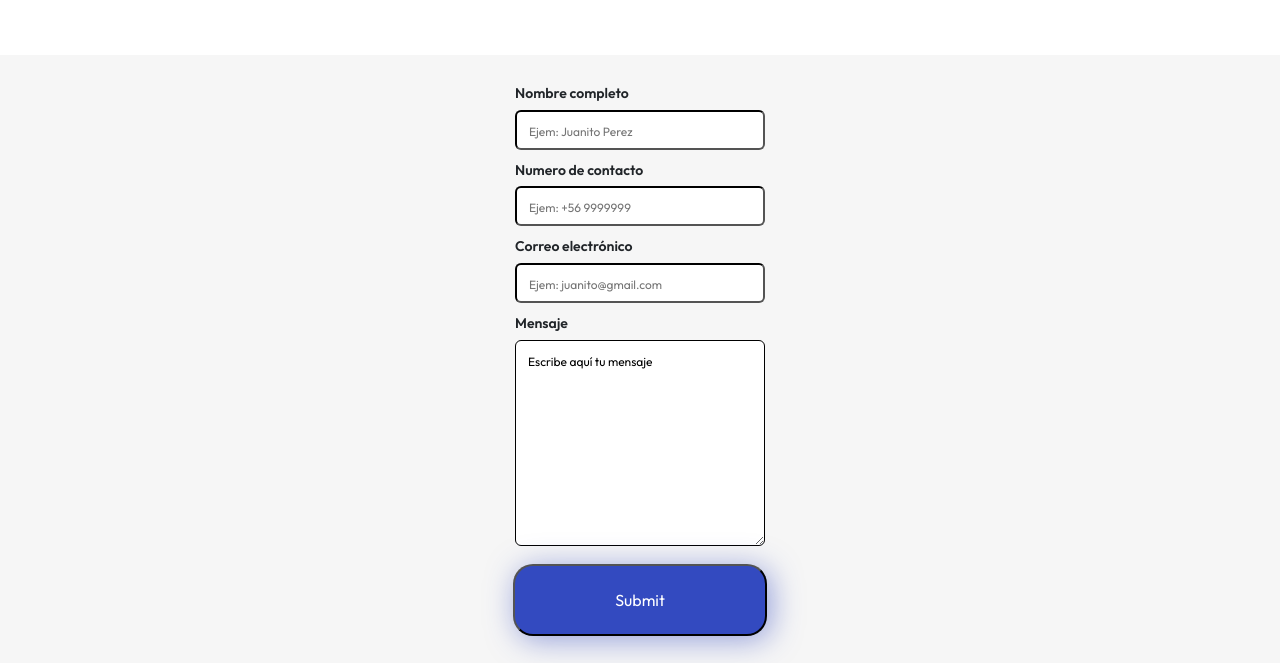
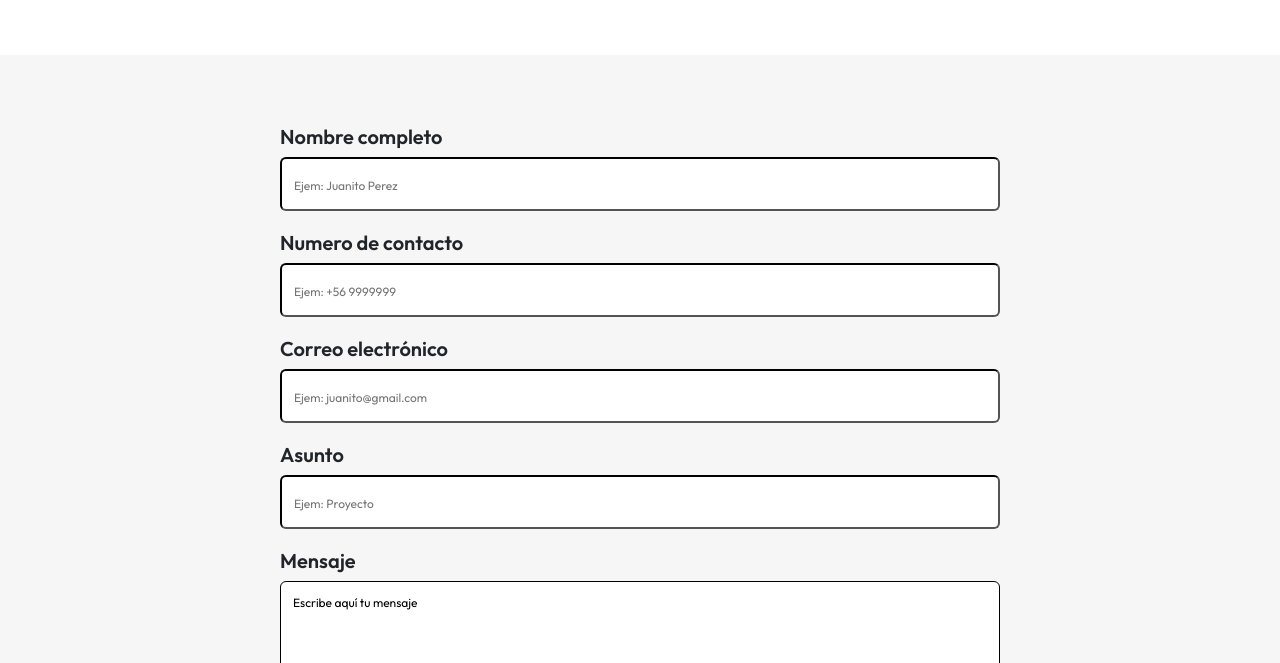
Before and after one commit to kpurica/PF-Purica, a website: page pages/contacto.html in a window 1280 px wide. Shown: the part 610-1273 px from the top of the page. Drawn offline with nearby package versions, Linux system fonts and the light colour scheme.

Commit message:
Termine todas las Media Queries de la sección Contacto

```diff
--- a/pages/contacto.html
+++ b/pages/contacto.html
@@ -96,6 +96,10 @@
                     <input type="text" placeholder="Ejem: juanito@gmail.com" name="correo-electronico">
                 </div>
                 <div>
+                    <h5>Asunto</h5>
+                    <input type="text" placeholder="Ejem: Proyecto" name="proyecto">
+                </div>
+                <div>
                     <h5>Mensaje</h5>
                     <textarea name="mensaje" cols="30" rows="10">Escribe aquí tu mensaje</textarea>
                 </div>
--- a/scss/components/_buttons.scss
+++ b/scss/components/_buttons.scss
@@ -26,8 +26,14 @@
     background-color: $violeta;
     transition: background-color 0.30s ease;
     border-radius: 20px;
+    border-color: none;
     box-shadow: 4px 4px 30px 0px rgba(51, 74, 192, 0.50);
     color: $blanco;
+    font-weight: 600;
+}
+
+.button-form:hover{
+    background-color: #233175;
 }
 
 .button-primary:hover {
--- a/scss/sections/_contacto.scss
+++ b/scss/sections/_contacto.scss
@@ -33,3 +33,50 @@
 
     }
 }
+
+// Media Queries
+
+@media (min-width: 768px){
+    .main__form-contacto{
+        padding: 30px 0px;
+        form{
+            div{
+                margin-bottom: 12px;
+            }
+            input:not(.button-form){
+                width: 460px;
+                height: 45px;
+            }
+            textarea{
+                width: 460px;
+            }
+            .button-form{
+                padding: 22px 210px;
+            }
+        }
+    }
+}
+
+@media (min-width: 1200px){
+    .main__form-contacto{
+        padding: 70px 0px;
+        form{
+            div{
+                margin-bottom: 20px;
+            }
+            input:not(.button-form){
+                width: 720px;
+                height: 54px;
+            }
+            textarea{
+                width: 720px;
+            }
+            .button-form{
+                padding: 22px 335px;
+            }
+            h5{
+                font-size: 20px;
+            }
+        }
+    }
+}
--- a/scss/sections/_sobre-mi.scss
+++ b/scss/sections/_sobre-mi.scss
@@ -165,10 +165,10 @@
         .main__valores--iconos {
             width: 1300px;
             h5 {
-                font-size: 28px;
+                font-size: 20px;
             }
             p {
-                font-size: 20px;
+                font-size: 14px;
             }
         }
     }
```
Also changed, not shown: css/style.css.
